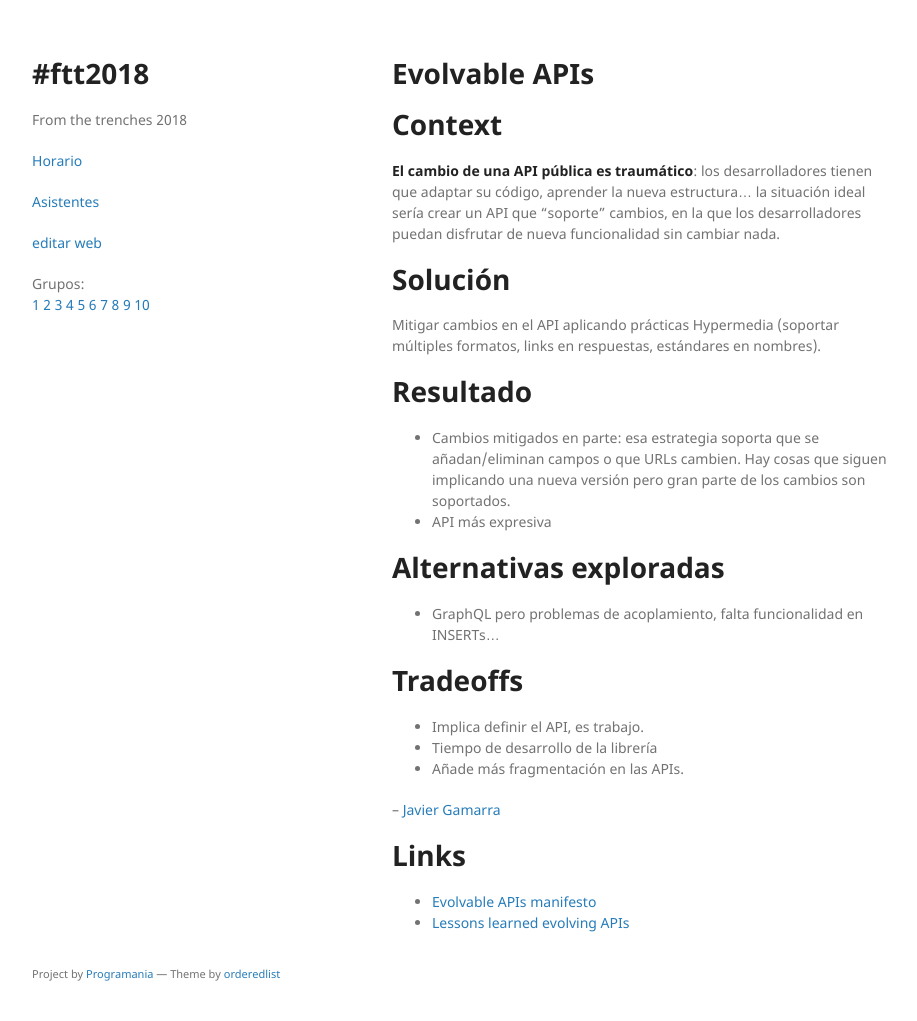
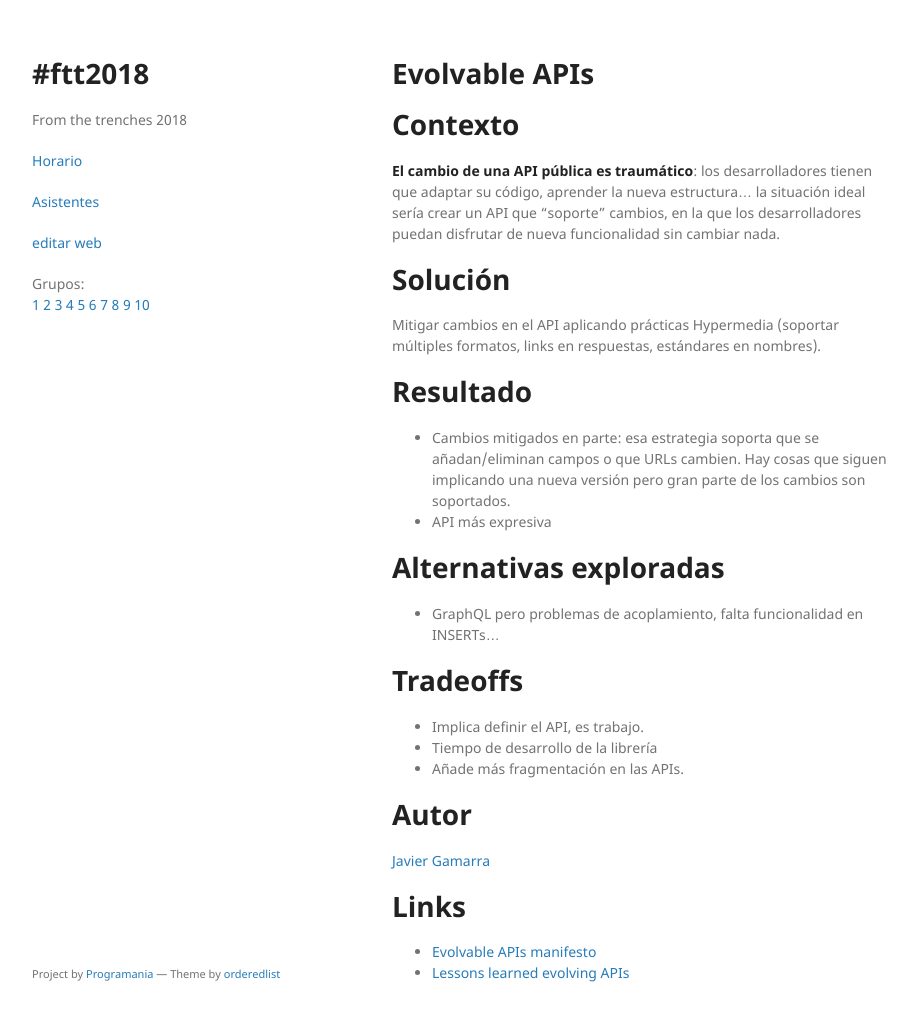
Before and after one commit to xala3pa/ftt2018, a Jekyll site: the page built from experiencias/9.md, in a window 1280 px wide and 1053 px high. Shown: the top 1021 px of the window, without its empty margins (178-1095 px from the left). Built offline with Jekyll 4.4.1, drawn with Linux system fonts in a browser that asks for light colours; our own code applies the rules of GitHub Pages for plain Markdown files.

Commit message:
Update 9.md

```diff
--- a/experiencias/9.md
+++ b/experiencias/9.md
@@ -1,6 +1,6 @@
 # Evolvable APIs
 
-# Context
+# Contexto
 
 **El cambio de una API pública es traumático**: los desarrolladores tienen que adaptar su código, aprender la nueva estructura...
 la situación ideal sería crear un API que "soporte" cambios, en la que los desarrolladores puedan disfrutar de nueva funcionalidad sin cambiar nada.
@@ -24,7 +24,9 @@ Mitigar cambios en el API aplicando prácticas Hypermedia (soportar múltiples f
 * Tiempo de desarrollo de la librería
 * Añade más fragmentación en las APIs.
 
--- [Javier Gamarra](https://twitter.com/nhpatt)
+# Autor
+
+[Javier Gamarra](https://twitter.com/nhpatt)
 
 # Links
 
```
